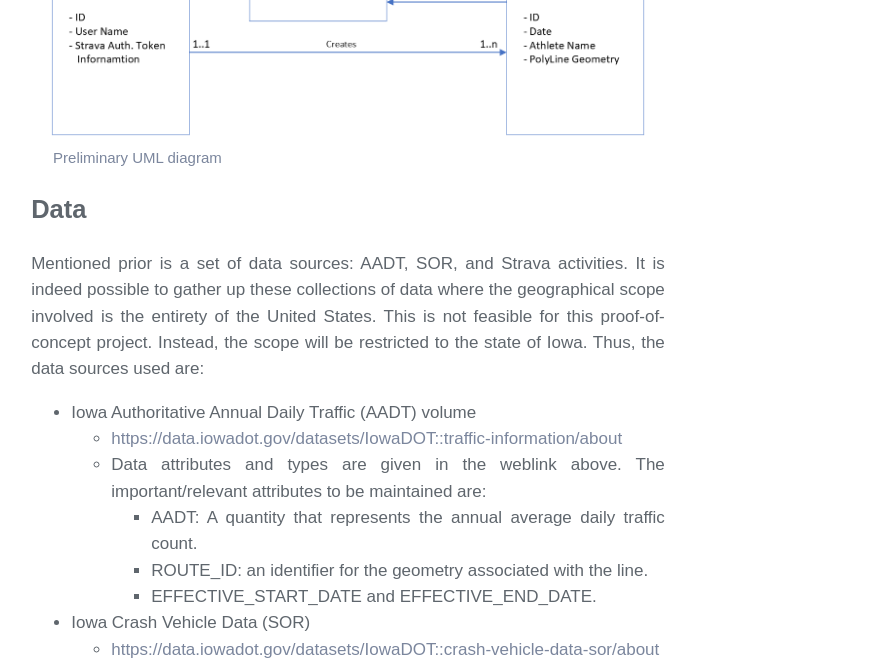
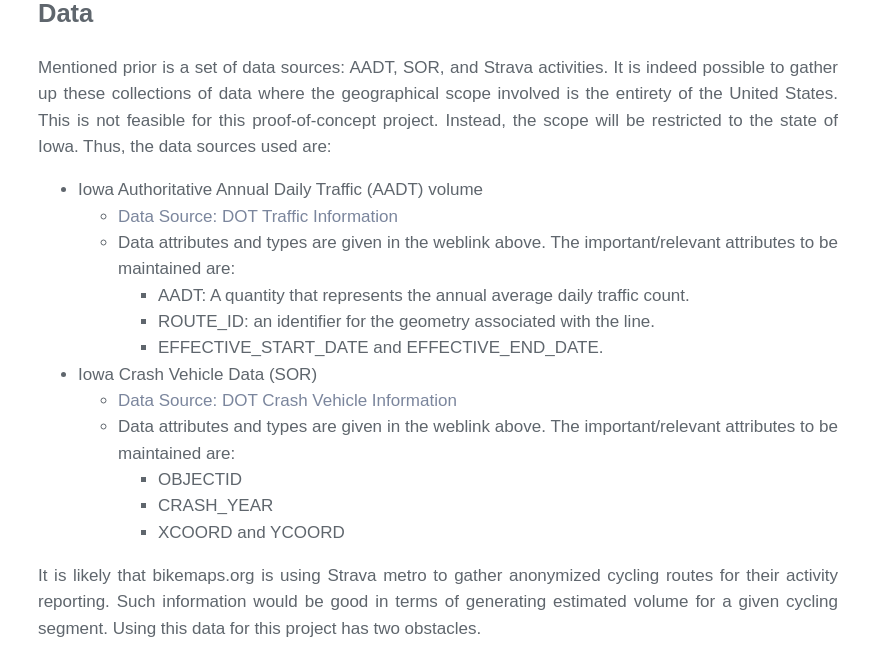
Before and after one commit to alanmmckay/alanmmckay.github.io, a PHP site: page /writings/safety/ in a window 1280 px wide. Shown: the part 2594-3252 px from the top of the page, without its empty margins (292-1161 px from the left). Run offline with PHP 8.4, Linux system fonts and the light colour scheme.

Commit message:
Further address of responsive issues. Altered source link text as well.

```diff
--- a/writings/safety/index.php
+++ b/writings/safety/index.php
@@ -17,8 +17,8 @@
 include('../../header.php');
 
 ?>
-        <section id='writingsWrapper'>
-            <section style='width:99%;'>
+        <section id='writingsWrapper' style='min-width:400px;'>
+            <section style='margin:10px'>
                 <article>
                     <section class='info'>
                         <header>
@@ -135,7 +135,7 @@
                             Iowa Authoritative Annual Daily Traffic (AADT) volume
                             <ul>
                                 <li>
-                                    <a href='https://data.iowadot.gov/datasets/IowaDOT::traffic-information/about' target="_blank" rel="noopener noreferrer">https://data.iowadot.gov/datasets/IowaDOT::traffic-information/about</a>
+                                    <a href='https://data.iowadot.gov/datasets/IowaDOT::traffic-information/about' target="_blank" rel="noopener noreferrer">Data Source: DOT Traffic Information</a>
                                 </li>
                                 <li>
                                     Data attributes and types are given in the weblink above. The important/relevant
@@ -158,7 +158,7 @@
                             Iowa Crash Vehicle Data (SOR)
                             <ul>
                                 <li>
-                                    <a href='https://data.iowadot.gov/datasets/IowaDOT::crash-vehicle-data-sor/about' target="_blank" rel="noopener noreferrer">https://data.iowadot.gov/datasets/IowaDOT::crash-vehicle-data-sor/about</a>
+                                    <a href='https://data.iowadot.gov/datasets/IowaDOT::crash-vehicle-data-sor/about' target="_blank" rel="noopener noreferrer">Data Source: DOT Crash Vehicle Information</a>
                                 </li>
                                 <li>
                                     Data attributes and types are given in the weblink above. The important/relevant
```
